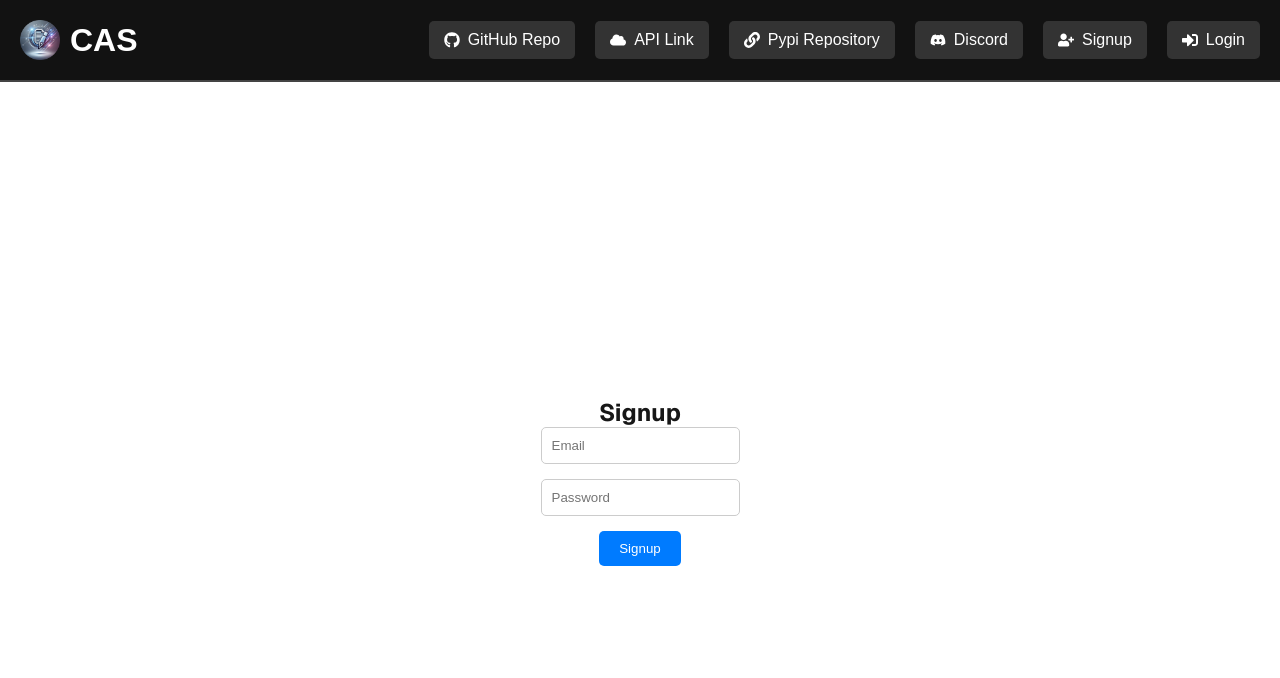
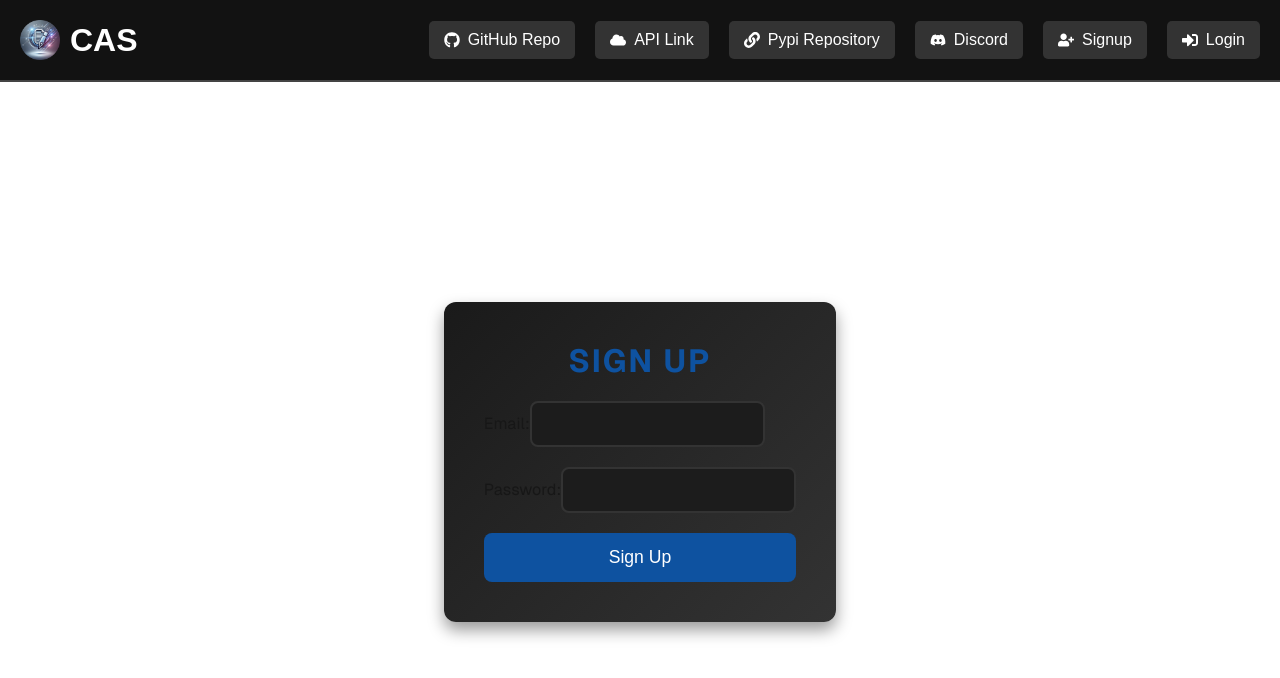
Before and after one commit to upayanmazumder/Collaborative-Article-Sharing, a Next.js app in the folder app/: page /auth/signup in a window 1280 px wide. Shown: the top 678 px of the page. Built offline with nearby package versions, Linux system fonts and the light colour scheme.

Commit message:
Add CSS module for authentication components and refactor Login and Signup forms for improved styling and structure

```diff
--- /dev/null
+++ b/app/src/components/auth/auth.module.css
@@ -0,0 +1,121 @@
+
+  /* Container for both Login and Signup forms */
+  .authContainer {
+    max-width: 420px;
+    width: 100%;
+    padding: 40px;
+    background: linear-gradient(135deg, #1a1a1a, #333);
+    border-radius: 12px;
+    box-shadow: 0 8px 16px rgba(0, 0, 0, 0.4);
+    transform: translateY(-20px);
+    animation: slideIn 0.5s ease-out;
+  }
+
+  @keyframes slideIn {
+    from {
+      opacity: 0;
+      transform: translateY(-50px);
+    }
+    to {
+      opacity: 1;
+      transform: translateY(0);
+    }
+  }
+
+  /* Header styles */
+  .authHeader {
+    color: #0e52a0;
+    font-size: 2rem;
+    margin-bottom: 20px;
+    text-align: center;
+    font-weight: bold;
+    text-transform: uppercase;
+    letter-spacing: 2px;
+    animation: fadeInText 1s ease-in-out;
+  }
+
+  @keyframes fadeInText {
+    0% { opacity: 0; }
+    100% { opacity: 1; }
+  }
+
+  /* Form container styling */
+  .authForm {
+    display: flex;
+    flex-direction: column;
+    gap: 20px;
+  }
+
+  .authForm input {
+    padding: 12px;
+    border: 2px solid #333;
+    border-radius: 8px;
+    background-color: #1c1c1c;
+    color: #fff;
+    font-size: 1rem;
+    transition: all 0.3s ease;
+  }
+
+  .authForm input:focus {
+    border-color: #0e52a0;
+    outline: none;
+    background-color: #121212;
+  }
+
+  .authForm button {
+    padding: 14px;
+    background-color: #0e52a0;
+    color: white;
+    border: none;
+    border-radius: 8px;
+    font-size: 1.1rem;
+    cursor: pointer;
+    transition: all 0.3s ease;
+    transform: translateY(0);
+  }
+
+  .authForm button:hover {
+    background-color: #0c65ca;
+    transform: translateY(-2px);
+  }
+
+  .authForm button:active {
+    transform: translateY(0);
+  }
+
+  /* Success and error message styling */
+  .authMessage {
+    text-align: center;
+    font-size: 1rem;
+    opacity: 0;
+    animation: fadeInMessage 1s ease-in-out forwards;
+  }
+
+  @keyframes fadeInMessage {
+    0% { opacity: 0; }
+    100% { opacity: 1; }
+  }
+
+  .success {
+    color: #00bcd4;
+  }
+
+  .error {
+    color: #f44336;
+  }
+
+  /* Mobile responsiveness */
+  @media (max-width: 600px) {
+    .authContainer {
+      padding: 20px;
+    }
+
+    .authHeader {
+      font-size: 1.6rem;
+    }
+
+    .authForm input,
+    .authForm button {
+      font-size: 0.9rem;
+    }
+  }
--- a/app/src/components/auth/signup/signup.js
+++ b/app/src/components/auth/signup/signup.js
@@ -1,91 +1,57 @@
-"use client"
+'use client';
 
-import React, { useState } from 'react';
-import axios from 'axios';
+import React, { useState } from "react";
+import { createUserWithEmailAndPassword } from "firebase/auth";
+import { auth } from "../../../../shared/firebase";
+import styles from '../auth.module.css';
 
 const Signup = () => {
-  const [email, setEmail] = useState('');
-  const [password, setPassword] = useState('');
-  const [message, setMessage] = useState('');
-  const [error, setError] = useState('');
+  const [email, setEmail] = useState("");
+  const [password, setPassword] = useState("");
+  const [error, setError] = useState("");
+  const [success, setSuccess] = useState(false);
 
   const handleSignup = async (e) => {
     e.preventDefault();
+    setError("");
+    setSuccess(false);
 
     try {
-      const response = await axios.post('https://api.cas.upayan.dev/auth/signup', {
-        email,
-        password,
-      });
-
-      setMessage(`Signup successful! User ID: ${response.data.uid}`);
-      setError(''); // Clear any previous errors
-      setEmail('');
-      setPassword('');
+      const userCredential = await createUserWithEmailAndPassword(auth, email, password);
+      console.log("User signed up:", userCredential.user);
+      setSuccess(true);
     } catch (err) {
-      setMessage('');
-      setError(err.response?.data?.error || 'An error occurred during signup.');
+      console.error("Error signing up:", err);
+      setError(err.message);
     }
   };
 
   return (
-    <div style={{ maxWidth: '400px', margin: '50px auto', textAlign: 'center' }}>
-      <h2>Signup</h2>
-      <form onSubmit={handleSignup}>
-        <div style={{ marginBottom: '15px' }}>
+    <div className={styles.authContainer}>
+      <h2 className={styles.authHeader}>Sign Up</h2>
+      <form className={styles.authForm} onSubmit={handleSignup}>
+        <div>
+          <label>Email:</label>
           <input
             type="email"
-            placeholder="Email"
             value={email}
             onChange={(e) => setEmail(e.target.value)}
-            style={{
-              padding: '10px',
-              width: '100%',
-              borderRadius: '5px',
-              border: '1px solid #ccc',
-            }}
             required
           />
         </div>
-        <div style={{ marginBottom: '15px' }}>
+        <div>
+          <label>Password:</label>
           <input
             type="password"
-            placeholder="Password"
             value={password}
             onChange={(e) => setPassword(e.target.value)}
-            style={{
-              padding: '10px',
-              width: '100%',
-              borderRadius: '5px',
-              border: '1px solid #ccc',
-            }}
             required
           />
         </div>
-        <button
-          type="submit"
-          style={{
-            padding: '10px 20px',
-            backgroundColor: '#007bff',
-            color: '#fff',
-            border: 'none',
-            borderRadius: '5px',
-            cursor: 'pointer',
-          }}
-        >
-          Signup
-        </button>
+        <button type="submit">Sign Up</button>
       </form>
-      {message && (
-        <div style={{ marginTop: '20px', color: 'green' }}>
-          <strong>{message}</strong>
-        </div>
-      )}
-      {error && (
-        <div style={{ marginTop: '20px', color: 'red' }}>
-          <strong>{error}</strong>
-        </div>
-      )}
+      {success && <p className={`${styles.authMessage} ${styles.success}`}>Sign up successful!</p>}
+      {error && <p className={`${styles.authMessage} ${styles.error}`}>{error}</p>}
     </div>
   );
 };
```
Also changed, not shown: app/src/components/auth/login/login.js (+7 -6 lines).
